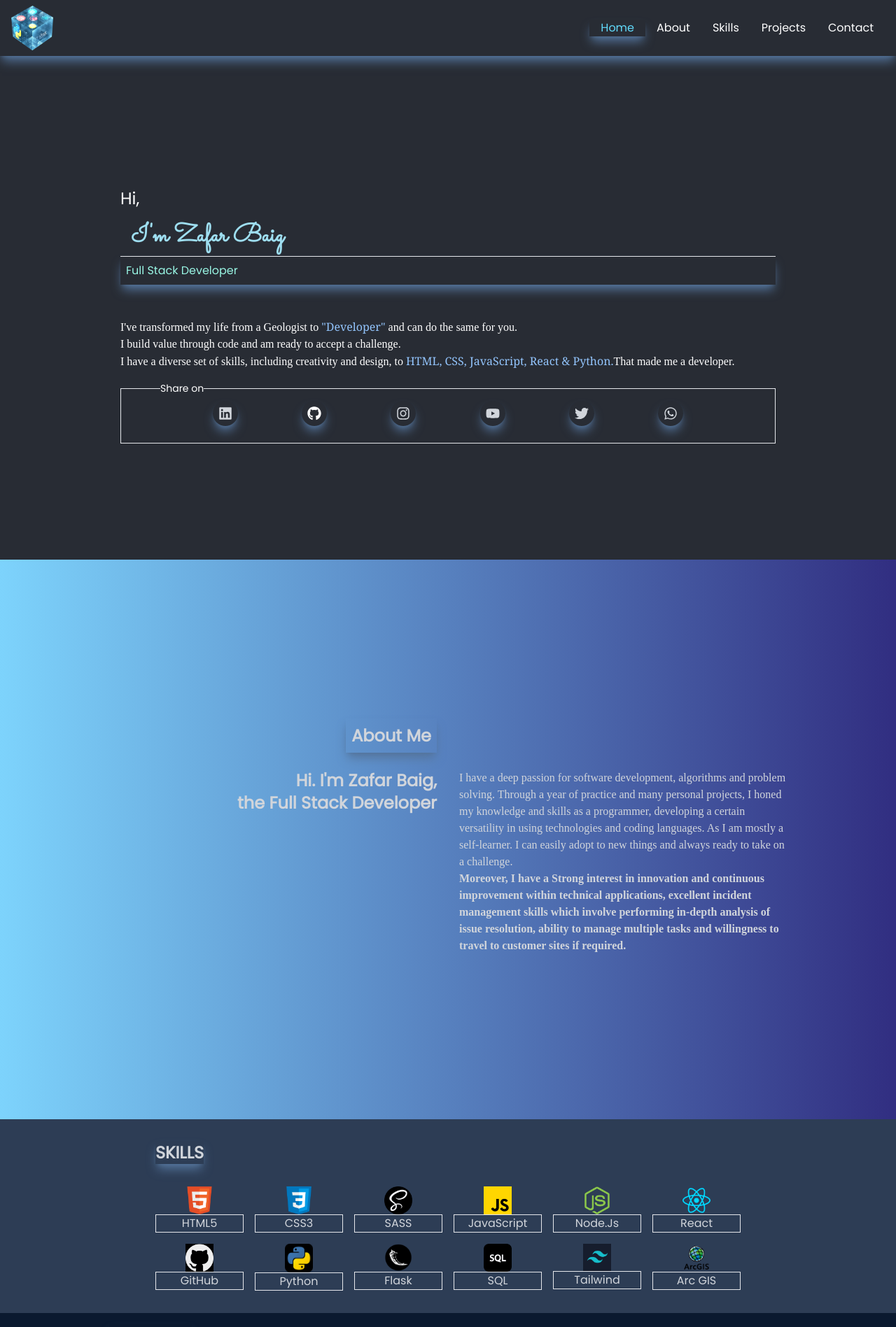
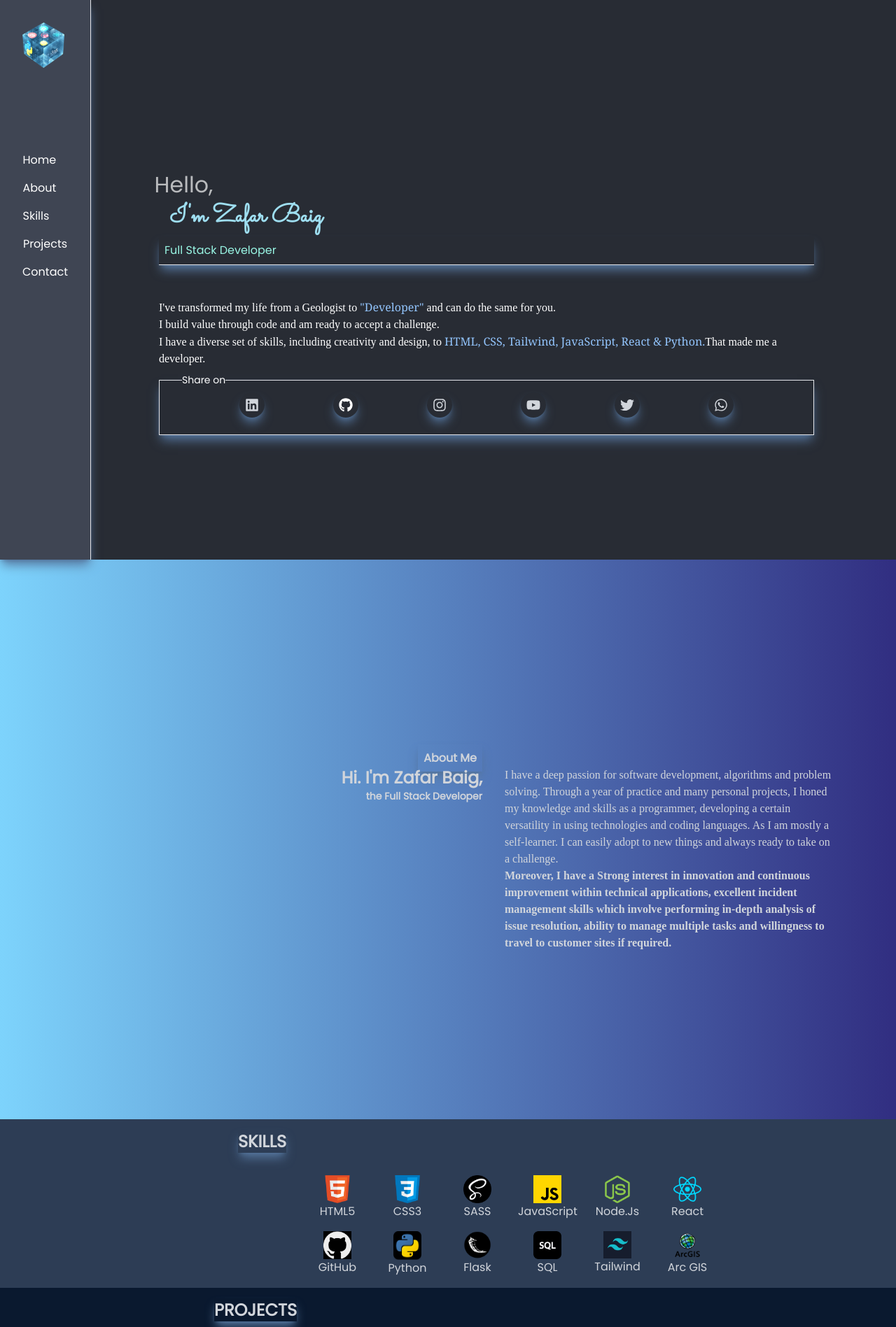
Before and after one commit to ZMBAIG/zmb-portfolio, a React (Create React App) app: page / in a window 1280 px wide. Shown: the top 1897 px of the page at 70% size. Built offline with nearby package versions, Linux system fonts and the light colour scheme; a web font is replaced by a local one.

Commit message:
some changes in the side bar

```diff
--- a/src/components/About.jsx
+++ b/src/components/About.jsx
@@ -4,12 +4,12 @@ const About = () => {
   return (
     <div
       name="about"
-      className="w-full h-screen bg-gradient-to-r from-sky-300 to-indigo-900 text-gray-300 p-4"
+      className="sm:w-full h-screen bg-gradient-to-r from-sky-300 to-indigo-900 text-gray-300 pl-[130px] "
     >
-      <div className="flex flex-col justify-center items-center w-full h-full">
-        <div className="max-w-[1000px] w-full grid grid-cols-2 gap-8">
-          <div className="sm:text-right pb-8 pl-4">
-            <p className="text-2xl font-bold inline shadow-lg shadow-[#54749b] p-2">
+      <div className=" flex flex-col justify-center items-center w-full h-full ">
+        <div className="ml-30 max-w-[800px] w-full grid grid-cols-2 gap-8">
+          <div className="mt-8 sm:text-right pl-4">
+            <p className="text-1xl font-bold inline shadow-lg shadow-[#54749b] p-2">
               About Me
             </p>
           </div>
@@ -18,7 +18,7 @@ const About = () => {
         <div className="max-w-[1000px] w-full grid sm:grid-cols-2 gap-8 px-4">
           <div className="sm:text-right text-2xl font-bold">
             <p>Hi. I'm Zafar Baig,</p>
-            <p>the Full Stack Developer</p>
+            <p class="text-sm">the Full Stack Developer</p>
           </div>
           <div>
             <p class="about">
--- a/src/components/Contact.jsx
+++ b/src/components/Contact.jsx
@@ -3,7 +3,7 @@ const Contact = () => {
   return (
     <div
       name="contact"
-      className="w-full h-fit bg-[#0a192f] flex justify-center items-center p-4 "
+      className="w-full h-fit bg-[#0a192f] flex justify-center items-center pl-[100px] "
     >
       <form
         name="contact"
--- a/src/components/Home.jsx
+++ b/src/components/Home.jsx
@@ -10,16 +10,19 @@ import {
 
 const Home = () => {
   return (
-    <div name="home" className="w-full h-screen bg-[#282c34]">
+    <div
+      name="home"
+      className="sm:w-full h-screen bg-[#282c34] pl-[110px] pb-10"
+    >
       {/* Container */}
       <div className="max-w-[1000px] mx-auto px-8 flex flex-col justify-center h-full pt-8">
-        <div class="text-white text-2xl mt-[5rem] animate-bounce w-10 h-10">
-          Hi,
+        <div class="text-white text-2xl mt-[5rem] animate-ping relative inline-flex w-10 h-10 ml-25">
+          Hello,
         </div>
         <h1 className="text-4xl font-bold text-[#9edef0] ml-4">
           I'm Zafar Baig
         </h1>
-        <h2 className="mt-2	text-1xl text-teal-200 shadow-lg shadow-[#54749b] p-2 mb-4 border-t-[1px]">
+        <h2 className="mt-2	text-1xl text-teal-200 shadow-lg shadow-[#54749b] p-2 mb-4 border-b-[1px]">
           Full Stack Developer
         </h2>
         <p className="transform-text text-white text-md mt-8">
@@ -29,11 +32,11 @@ const Home = () => {
           am ready to accept a challenge.<br></br>I have a diverse set of
           skills, including creativity and design, to{" "}
           <span class="font-serif text-blue-300">
-            HTML, CSS, JavaScript, React & Python.
+            HTML, CSS, Tailwind, JavaScript, React & Python.
           </span>
           That made me a developer.
         </p>
-        <fieldset class="border pb-4 mt-4 justify-center px-8">
+        <fieldset class="border justify-center px-2 pb-4 mt-2 border-r shadow-lg shadow-[#54749b]">
           <legend class="text-white text-sm ml-6 ">Share on</legend>
 
           <div className="flex justify-evenly mx-0 p-2">
--- a/src/components/Navbar.jsx
+++ b/src/components/Navbar.jsx
@@ -8,34 +8,35 @@ const Navbar = () => {
   const handleClick = () => setNav(!nav);
 
   return (
-    <div className="fixed w-full h-[80px] flex justify-between items-center px-4 bg-[#282c34] text-white shadow-lg shadow-[#54749b] p-4">
-      <div>
+    <div className="object-none object-left fixed flex flex-col w-22  h-full px-4 bg-[#3f4553] text-white border-r shadow-lg shadow-[#54749b] ">
+      {/* <div className="mt-10 py-6"> */}
+      <div class="px-4 py-8">
         <img src={Logo} alt="Logo" style={{ width: "60px" }} />
       </div>
 
       {/* menu */}
-      <ul className="hidden md:flex ">
-        <li class="menu text-[#61dafb] shadow-lg shadow-[#54749b]">
+      <ul className="hidden sm:flex flex-col mt-20 justify-between items-center">
+        <li class="menu hover:shadow-lg shadow-[#54749b] py-2 px-4 w-24 ">
           <Link to="home" smooth={true} duration={500}>
             Home
           </Link>
         </li>
-        <li class="menu hover:text-[#61dafb] ">
+        <li class="menu hover:shadow-lg shadow-[#54749b] py-2  w-24">
           <Link to="about" smooth={true} duration={500}>
             About
           </Link>
         </li>
-        <li class="menu hover:text-[#61dafb]">
+        <li class="menu hover:shadow-lg shadow-[#54749b] py-2 w-24">
           <Link to="skills" smooth={true} duration={500}>
             Skills
           </Link>
         </li>
-        <li class="menu hover:text-[#61dafb] ">
+        <li class="menu hover:shadow-lg shadow-[#54749b] py-2 w-22">
           <Link to="work" smooth={true} duration={500}>
             Projects
           </Link>
         </li>
-        <li class="menu hover:text-[#61dafb]">
+        <li class="menu hover:shadow-lg shadow-[#54749b] py-2  w-22 ">
           <Link to="contact" smooth={true} duration={500}>
             Contact
           </Link>
@@ -55,30 +56,30 @@ const Navbar = () => {
             : "absolute top-0 left-0 w-full h-screen bg-[#282c34] flex flex-col justify-center items-center"
         }
       >
-        <li className="py-3 px-2 text-2xl border-b-[1px] shadow-lg shadow-[#54749b] hover:text-blue-300">
+        <li className="py-2 px-4 text-1xl border-b-[1px] shadow-lg shadow-[#54749b] hover:text-blue-300 w-24">
           <Link onClick={handleClick} to="home" smooth={true} duration={500}>
             Home
           </Link>
         </li>
-        <li className="py-3 px-4 text-2xl border-b-[1px] shadow-lg shadow-[#54749b] hover:text-blue-300">
+        <li className="py-2 px-4 text-1xl border-b-[1px] shadow-lg shadow-[#54749b] hover:text-blue-300 w-24">
           {" "}
           <Link onClick={handleClick} to="about" smooth={true} duration={500}>
             About
           </Link>
         </li>
-        <li className="py-3 px-8 text-2xl border-b-[1px] shadow-lg shadow-[#54749b] hover:text-blue-300">
+        <li className="py-2 px-4 text-1xl border-b-[1px] shadow-lg shadow-[#54749b] hover:text-blue-300 w-24">
           {" "}
           <Link onClick={handleClick} to="skills" smooth={true} duration={500}>
             Skills
           </Link>
         </li>
-        <li className="py-3 px-10 text-2xl border-b-[1px] shadow-lg shadow-[#54749b] hover:text-blue-300">
+        <li className="py-2 px-4 text-1xl border-b-[1px] shadow-lg shadow-[#54749b] hover:text-blue-300 w-24">
           {" "}
           <Link onClick={handleClick} to="work" smooth={true} duration={500}>
             Work
           </Link>
         </li>
-        <li className="py-3 px-9 text-2xl border-b-[1px] shadow-lg shadow-[#54749b] hover:text-blue-300">
+        <li className="py-2 px-4 text-1xl border-b-[1px] shadow-lg shadow-[#54749b] hover:text-blue-300 w-22">
           {" "}
           <Link onClick={handleClick} to="contact" smooth={true} duration={500}>
             Contact
--- a/src/components/Skills.jsx
+++ b/src/components/Skills.jsx
@@ -14,62 +14,65 @@ import Arcgis from "../assets/arcgis.png";
 
 const Skills = () => {
   return (
-    <div name="skills" className="w-full h-fit bg-[#2d3d55] text-gray-300 ;">
-      <div className="max-w-[900px] mx-auto p-8 flex flex-col justify-center w-full h-full">
-        <div className="mb-8">
-          <p className="text-2xl font-bold inline shadow-lg shadow-[#54749b] p=8 ">
+    <div
+      name="skills"
+      className="ml-25 sm:w-full h-fit bg-[#2d3d55] text-gray-300 ;"
+    >
+      <div className="max-w-[800px] mx-auto p-4 flex flex-col  w-full h-full pl-[100px]">
+        <div className="pb-8">
+          <p className="text-2xl font-bold inline shadow-lg shadow-[#54749b]">
             SKILLS
           </p>
         </div>
-        <div className="w-full grid grid-cols-2 sm:grid-cols-6 gap-4 text-center">
-          <div className=" hover:scale-150 duration-500 ">
+        <div className="w-full grid grid-cols-2 sm:grid-cols-6 gap-4 text-center pl-[100px]">
+          <div className="hover:scale-150 duration-500 ">
             <img className="w-10 mx-auto" src={HTML} alt="HTML icon " />
-            <p className="border">HTML5</p>
+            <p className="">HTML5</p>
           </div>
           <div className=" hover:scale-150 duration-500 ">
             <img className="w-10 mx-auto" src={CSS} alt="HTML icon" />
-            <p className="border">CSS3</p>
+            <p className="">CSS3</p>
           </div>
           <div className=" hover:scale-150 duration-500 rounded-b-full">
             <img className="w-10 mx-auto" src={Sass} alt="HTML icon" />
-            <p className="border">SASS</p>
+            <p className="">SASS</p>
           </div>
 
           <div className=" hover:scale-150 duration-500 rounded-b-full">
             <img className="w-10 mx-auto" src={JavaScript} alt="HTML icon" />
-            <p className="border">JavaScript</p>
+            <p className="">JavaScript</p>
           </div>
           <div className=" hover:scale-150 duration-500 rounded-b-full">
             <img className="w-10 mx-auto" src={Node} alt="HTML icon" />
-            <p className="border">Node.Js</p>
+            <p className="">Node.Js</p>
           </div>
           <div className="hover:scale-150 duration-500 rounded-b-full">
             <img className="w-10 mx-auto" src={ReactImg} alt="HTML icon" />
-            <p className="border">React</p>
+            <p className="">React</p>
           </div>
           <div className="hover:scale-150 duration-500 rounded-b-full">
             <img className="w-10 mx-auto" src={GitHub} alt="HTML icon" />
-            <p className="border">GitHub</p>
+            <p className="">GitHub</p>
           </div>
           <div className=" hover:scale-150 duration-500 rounded-b-full">
             <img className="w-10 mx-auto" src={Python} alt="HTML icon" />
-            <p className="border">Python</p>
+            <p className="">Python</p>
           </div>
           <div className=" hover:scale-150 duration-500 rounded-b-full">
             <img className="w-10 mx-auto" src={Flask} alt="HTML icon" />
-            <p className="border">Flask</p>
+            <p className="">Flask</p>
           </div>
           <div className=" hover:scale-150 duration-500 rounded-b-full">
             <img className="w-10 mx-auto" src={Sql} alt="HTML icon" />
-            <p className="border">SQL</p>
+            <p className="">SQL</p>
           </div>
           <div className=" hover:scale-150 duration-500 rounded-b-full">
             <img className="w-10 mx-auto" src={Tailwind} alt="HTML icon" />
-            <p className="border">Tailwind</p>
+            <p className="">Tailwind</p>
           </div>
           <div className=" hover:scale-150 duration-500 rounded-b-full">
             <img className="w-10 mx-auto" src={Arcgis} alt="HTML icon" />
-            <p className="border">Arc GIS</p>
+            <p className="">Arc GIS</p>
           </div>
         </div>
       </div>
--- a/src/components/Work.jsx
+++ b/src/components/Work.jsx
@@ -6,8 +6,11 @@ const Work = () => {
   const project = data;
 
   return (
-    <div name="work" className="w-full h-fit text-gray-300 bg-[#0a192f]">
-      <div className="max-w-[1000px] mx-auto p-4 flex flex-col justify-center w-full h-full">
+    <div
+      name="work"
+      className="ml-25 sm:w-full h-fit text-gray-300 bg-[#0a192f] pl-[100px]"
+    >
+      <div className=" max-w-[800px] mx-auto p-4 flex flex-col w-full h-full">
         <div className="pb-8">
           <p className="text-2xl font-bold inline shadow-lg shadow-[#54749b] text-gray-300">
             PROJECTS
```
